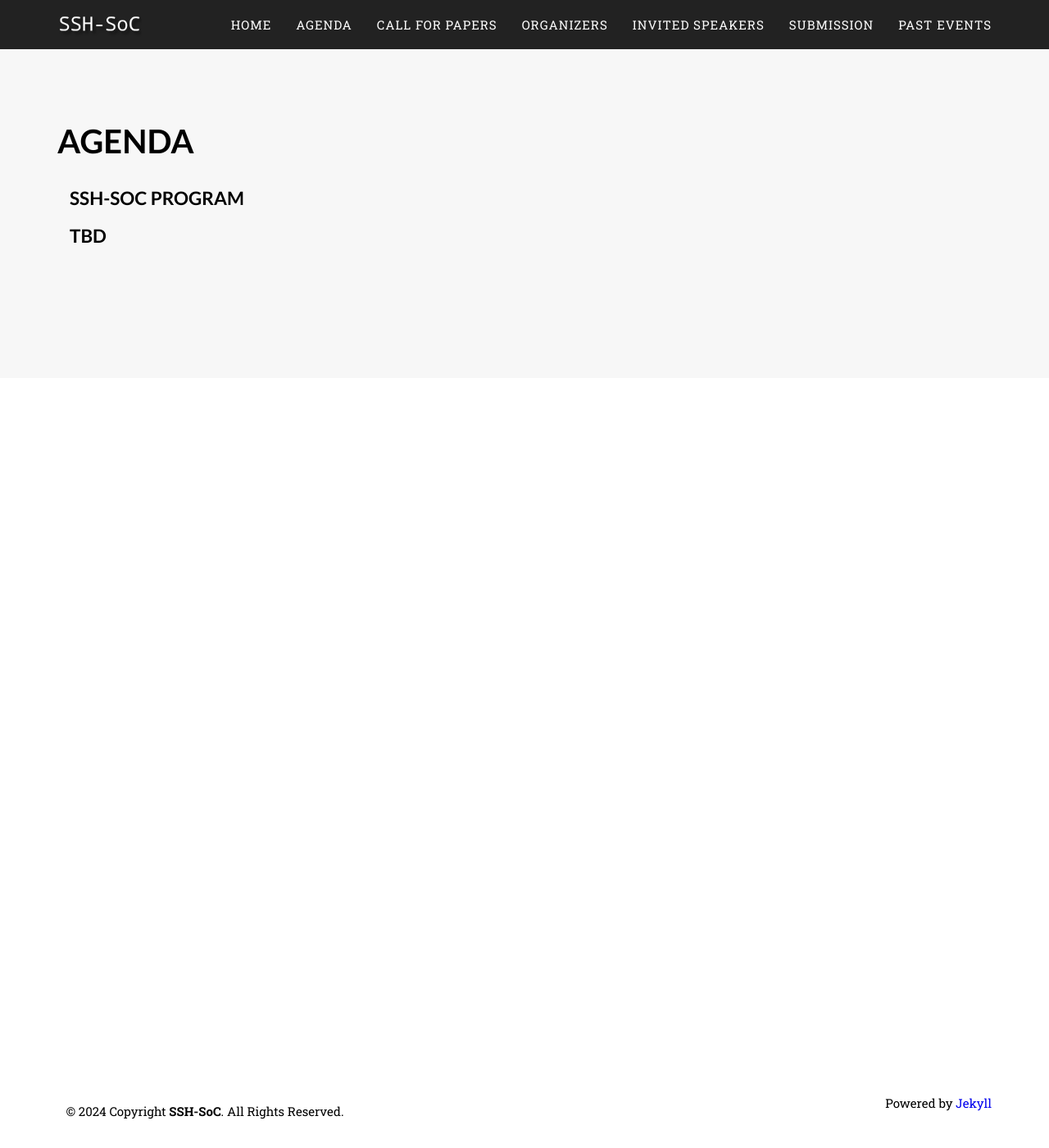
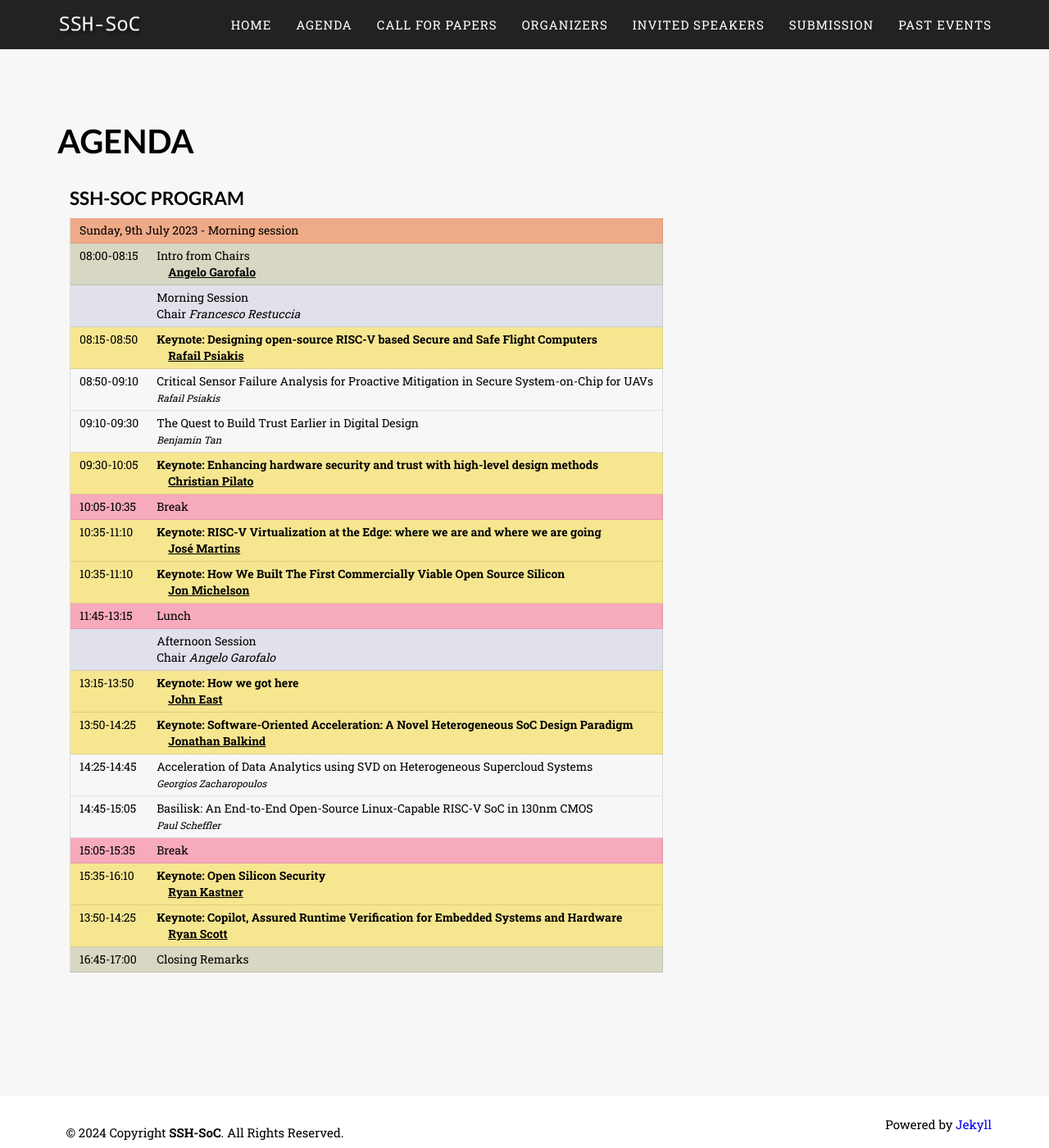
Before and after one commit to SSH-SoC-workshop/2024, a Jekyll site: the page built from agenda.markdown, in a window 1280 px wide and 1400 px high. Shown: the whole window at 82% size. Built offline with Jekyll 4.4.1, drawn with Linux system fonts in a browser that asks for light colours; some web fonts are replaced.

Commit message:
Added the agenda added ryan scott and ryan kastner updated rafail psiakis topic

```diff
--- a/agenda.markdown
+++ b/agenda.markdown
@@ -86,23 +86,21 @@ permalink: /agenda/
         overflow: visible;
     }
 </style>
-<h2>TBD</h2>
+<!-- <h2>TBD</h2> -->
 
-<table class="program" style="display:none" cellspacing="2" cellpadding="2">
+<table class="program" style="" cellspacing="2" cellpadding="2">
     <tr>
         <td class="program-tag" colspan="2">
             Sunday, 9th July 2023 - Morning session
         </td>
     </tr>
     <tr>
-        <td class="program-event">08:45-09:00</td>
-        <td class="program-event">Welcome message from the chairs</td>
-    </tr>
-    <tr>
-        <td class="program-special-event">09:00-09:40</td>
-        <td class="program-special-event"><b>Invited Talk: The Silicon Commons: Enabling OpenTitan Design Flexibility</b>
-            <b><br>&emsp;<a>Dominic Rizzo,</a></b>
-            <br>&emsp;<a>Open Titan </a>
+        <td class="program-event">08:00-08:15</td>
+        <td class="program-event">
+            Intro from Chairs
+            <b><br>&emsp;<a>Angelo
+                Garofalo</a></b>
+            <br>
         </td>
     </tr>
     <tr>
@@ -112,127 +110,112 @@ permalink: /agenda/
         </td>
     </tr>
     <tr>
-        <td>
-            9:40-10:05
-        </td>
-        <td>
-            Protego: A Low-Overhead Open-Source I/O Physical Memory Protection Unit for RISC-V
-            <br>
-                <span class="program-speaker">Nils
-                Wistoff, Andreas Kuster, Michael Rogenmoser, Robert Balas, Moritz Schneider and Luca Benini</span>
+        <td class="program-special-event">08:15-08:50</td>
+        <td class="program-special-event"><b>Keynote: Designing open-source RISC-V based Secure and Safe Flight Computers</b>
+            <b><br>&emsp;<a>Rafail Psiakis</a></b>
         </td>
     </tr>
     <tr>
         <td>
-            10:05-10:30
+            08:50-09:10
         </td>
         <td>
-            You Can Hide but You Can’t Verify: On Side-channel Countermeasure Verification
-            <br><span class="program-speaker">Patrick
-                Schaumont</span>
+            Critical Sensor Failure Analysis for Proactive Mitigation in Secure System-on-Chip for UAVs
+            <br>
+                <span class="program-speaker">Rafail Psiakis</span>
         </td>
     </tr>
     <tr>
         <td>
-            10:30-10:55
+            09:10-09:30
         </td>
         <td>
-            Efficient and Side-Channel Resistant Ed25519 on the ARM Cortex-M4
-            <br>
-            <span class="program-speaker">Daniel
-                Owens, Rabih El Khatib, Mojtaba Bisheh Niasar and Reza Azarderakhsh</span>
+            The Quest to Build Trust Earlier in Digital Design
+            <br><span class="program-speaker">Benjamin Tan</span>
         </td>
     </tr>
     <tr>
-        <td class="program-break">10:55-11:20</td>
-        <td class="program-break">Short Break</td>
-    </tr>
-    <tr>
-        <td class="program-special-event">11:20-12:00</td>
-        <td class="program-special-event"><b>Invited
-                Talk: Open-Source HW Commercial Adoption: Lessons Learned
-                </b>
-            <b><br>&emsp;<a>Rick o&#39;Connor,</a></b>
-            <br>&emsp;<a>OpenHW Group</a>
+        <td class="program-special-event">09:30-10:05</td>
+        <td class="program-special-event"><b>Keynote: Enhancing hardware security and trust with high-level design methods</b>
+            <b><br>&emsp;<a>Christian Pilato</a></b>
         </td>
     </tr>
     <tr>
-        <td class="program-special-event">12:00-12:40</td>
-        <td class="program-special-event"><b>Invited
-                Talk: Transparency in Hardware Security: Challenges and Solutions</b>
-            <b><br>&emsp;<a>Jason Oberg,</a></b>
-            <br>&emsp;<a>Cycuity </a>
+        <td class="program-break">10:05-10:35</td>
+        <td class="program-break">Break</td>
+    </tr>
+    <tr>
+        <td class="program-special-event">10:35-11:10</td>
+        <td class="program-special-event"><b>Keynote: RISC-V Virtualization at the Edge: where we are and where we are going</b>
+            <b><br>&emsp;<a>José Martins</a></b>
         </td>
     </tr>
-   <tr>
-        <td class="program-break">12:40-14:00</td>
+    <tr>
+        <td class="program-special-event">10:35-11:10</td>
+        <td class="program-special-event"><b>Keynote: How We Built The First Commercially Viable Open Source Silicon</b>
+            <b><br>&emsp;<a>Jon Michelson</a></b>
+        </td>
+    </tr>
+    <tr>
+        <td class="program-break">11:45-13:15</td>
         <td class="program-break">Lunch</td>
     </tr>
     <tr>
-        <td class="program-tag" colspan="2">
-            Sunday, 9th
-                July 2023 - Afternoon session
+        <td class="program-topic"></td>
+        <td class="program-topic">Afternoon Session<br>
+        Chair <i>Angelo Garofalo</i>
         </td>
     </tr>
     <tr>
-        <td class="program-special-event">14:00-14:40</td>
-        <td class="program-special-event"><b>Invited
-                Talk: CarField: an open research platform for safety, resilient and time-predictable systems
-                </b>
-            <b><br>&emsp;<a>Angelo
-                Garofalo</a></b>
-            <br>&emsp;<a>University of Bologna</a>
+        <td class="program-special-event">13:15-13:50</td>
+        <td class="program-special-event"><b>Keynote: How we got here</b>
+            <b><br>&emsp;<a>John East</a></b>
         </td>
     </tr>
-   <tr>
-        <td class="program-topic"></td>
-        <td class="program-topic">Afternoon Session <br>Chair: <i>Biruk Seyoum</i></td>
+    <tr>
+        <td class="program-special-event">13:50-14:25</td>
+        <td class="program-special-event"><b>Keynote: Software-Oriented Acceleration: A Novel Heterogeneous SoC Design Paradigm</b>
+            <b><br>&emsp;<a>Jonathan Balkind</a></b>
+        </td>
+    </tr>
+     <tr>
+        <td>
+            14:25-14:45
+        </td>
+        <td>
+            Acceleration of Data Analytics using SVD on Heterogeneous Supercloud Systems
+            <br>
+                <span class="program-speaker">Georgios Zacharopoulos</span>
+        </td>
     </tr>
     <tr>
         <td>
-            14:40-15:05
+            14:45-15:05
         </td>
         <td>
-            ReDSEa:
-                Automated Acceleration of Triangular Solver on Supercloud Heterogeneous Systems
-                <br><span class="program-speaker">Georgios
-                Zacharopoulos, Ilias Bournias, Verner Vlacic and Lukas Cavigelli</span>
-        </td>
-    <tr>
-        <td>
-            15:05-15:30
-        </td>
-        <td>
-                Trustworthy System-on-Chip by monitoring system behavior at runtime
-                <br>
-                <span class="program-speaker">Martin
-                Flasskamp, Christian Klarhorst and Jens Hagemeyer</span>
-        </td>
-    </tr>
-        <td class="program-break">15:30-16:00</td>
-        <td class="program-break">Short Break</td>
-    </tr>
-    <tr>
-        <td class="program-special-event">16:00-16:40</td>
-        <td class="program-special-event"><b>Invited
-                Talk: The ESP Approach to Accelerator Security in Open-Source SoC Platforms</b>
-            <b><br>&emsp;<a>Luca Carloni,</a></b>
-            <br>&emsp;<a>Columbia University in the city of New York </a>
+            Basilisk: An End-to-End Open-Source Linux-Capable RISC-V SoC in 130nm CMOS
+            <br>
+                <span class="program-speaker">Paul Scheffler</span>
         </td>
     </tr>
     <tr>
-        <td class="program-special-event">16:40-17:10</td>
-        <td class="program-special-event"><b>Invited Talk: High level synthesis for safe and secure compute</b>
-            <b><br>&emsp;<a>Paul Elliott,</a></b>
-            <br>&emsp;<a>Codasip </a>
+        <td class="program-break">15:05-15:35</td>
+        <td class="program-break">Break</td>
+    </tr>
+    <tr>
+        <td class="program-special-event">15:35-16:10</td>
+        <td class="program-special-event"><b>Keynote: Open Silicon Security</b>
+            <b><br>&emsp;<a>Ryan Kastner</a></b>
         </td>
     </tr>
     <tr>
-        <td class="program-event">17:20-17:45</td>
-        <td class="program-event">Open Discussion</td>
+        <td class="program-special-event">13:50-14:25</td>
+        <td class="program-special-event"><b>Keynote: Copilot, Assured Runtime Verification for Embedded Systems and Hardware</b>
+            <b><br>&emsp;<a>Ryan Scott</a></b>
+        </td>
     </tr>
     <tr>
-        <td class="program-event">17:45-18:00</td>
+        <td class="program-event">16:45-17:00</td>
         <td class="program-event">Closing Remarks</td>
     </tr>
 </table>
```
Also changed, not shown: collections/_speakers/04-rafail-psiakis.md (+1 -1 lines), collections/_speakers/05-john-east.md (+1 -1 lines), collections/_speakers/07-ryan-scott.md (added, +8 -0 lines), collections/_speakers/08-ryan-kastner.md (added, +8 -0 lines), assets/data/speakers/Ryan-Scott.jpg (added).
